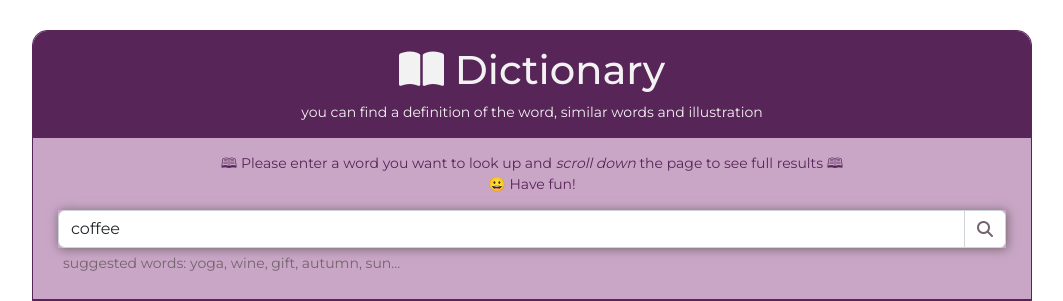
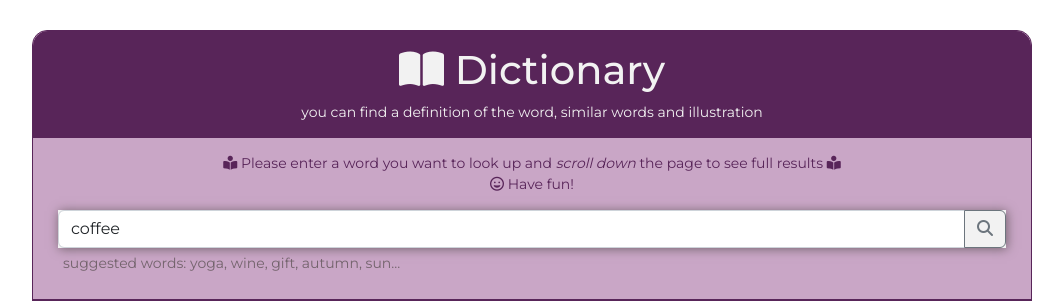
Before and after one commit to boxdigi/dictionary-project, a React (Create React App) app: page / in a window 1280 px wide. Shown: the top 301 px of the page, without its empty margins (108-1171 px from the left). Built offline with nearby package versions, Linux system fonts and the light colour scheme; no server answers.

Commit message:
style changes
change emoji to i-element;
change showed photos (next 4 items);
added a border to synonyms;

```diff
--- a/src/App.css
+++ b/src/App.css
@@ -48,12 +48,10 @@ form .hint {
 
 .input-group {
   box-shadow: 1px 1px 10px #73636C;
+  background-color: #F2F2F2;
 }
 
-.input-group-text {
-  background-color: white;
-  color: #73636C;
-}
+
 
 .Dictionary section {
   background-color: #F2F2F2;
--- a/src/App.js
+++ b/src/App.js
@@ -11,8 +11,8 @@ export default function App() {
         <h1><i className="fa-solid fa-book-open"></i> Dictionary</h1>
         <p>you can find a definition of the word, similar words and illustration</p>
       </header>
-      <p className="instruction">🕮 Please enter a word you want to look up and <em>scroll down</em> the page to see full results 🕮<br />
-        😀 Have fun!</p>
+      <p className="instruction"><i className="fa-solid fa-book-open-reader"></i> Please enter a word you want to look up and <em>scroll down</em> the page to see full results <i className="fa-solid fa-book-open-reader"></i><br />
+        <i className="fa-regular fa-face-grin"></i> Have fun!</p>
       <Dictionary defaultKeyword="coffee" />
       <footer>
         <p>coded by {" "}
--- a/src/Components.css
+++ b/src/Components.css
@@ -60,6 +60,13 @@
   color: #8C3586;
 }
 
+.Synonyms .list-synonym {
+  border: 1px dotted #73636C;
+  margin: 2px;
+  padding: 5px 10px;
+  border-radius: 10px;
+}
+
 .Photos img {
   border-radius: 10px;
   padding: 10px;
--- a/src/Dictionary.js
+++ b/src/Dictionary.js
@@ -35,7 +35,7 @@ export default function Dictionary(props) {
     setResults(response.data[0]);
     const pexelKey = "563492ad6f917000010000013c59b8e3422048228da8aeac56da87f1";
     let headers = { Authorization: `Bearer ${pexelKey}` };
-    let pexelsApiUrl = `https://api.pexels.com/v1/search?query=${response.data[0].word}&per_page=4`;
+    let pexelsApiUrl = `https://api.pexels.com/v1/search?query=${response.data[0].word}&per_page=8`;
     console.log(pexelsApiUrl);
     axios.get(pexelsApiUrl, { headers: headers }).then(handlePexelResponse);
   }
@@ -54,8 +54,9 @@ export default function Dictionary(props) {
               defaultValue={props.defaultKeyword}
               onChange={handleKeyword}
             />
-            <span className="input-group-text">
-              <i className="fa-solid fa-magnifying-glass"></i></span>
+            <button className="btn btn-outline-secondary" type="submit">
+              <i className="fa-solid fa-magnifying-glass"></i>
+            </button>
           </div>
           <div className="hint">
             suggested words: yoga, wine, gift, autumn, sun...
--- a/src/Photos.js
+++ b/src/Photos.js
@@ -7,13 +7,18 @@ export default function Photos(props) {
         <div className="d-flex justify-content-evenly">
           <ul>
             {props.photos.map(function (photo, index) {
+              if (index > 3) {
                 return (
                   <li key={index}>
                     <a href={photo.src.original} target="_blank" rel="noreferrer">
                       <img className="img-fluid" alt="pic" src={photo.src.portrait} />
                     </a></li>
                 )
-            })}</ul></div>
+              } else { return null }
+
+            })}
+          </ul>
+        </div>
       </section >
     )
   } else { return null }
--- a/src/Synonyms.js
+++ b/src/Synonyms.js
@@ -7,7 +7,7 @@ export default function Synonyms(props) {
         <div><span className="main">Synonyms: </span>
           {props.synonyms.map(function (synonym, index) {
             return (
-              <span key={index}>{synonym} </span>
+              <span className="list-synonym" key={index}>{synonym}</span>
             )
           })}
         </div>
```
Lines whose indentation alone changed are shown as unchanged.
